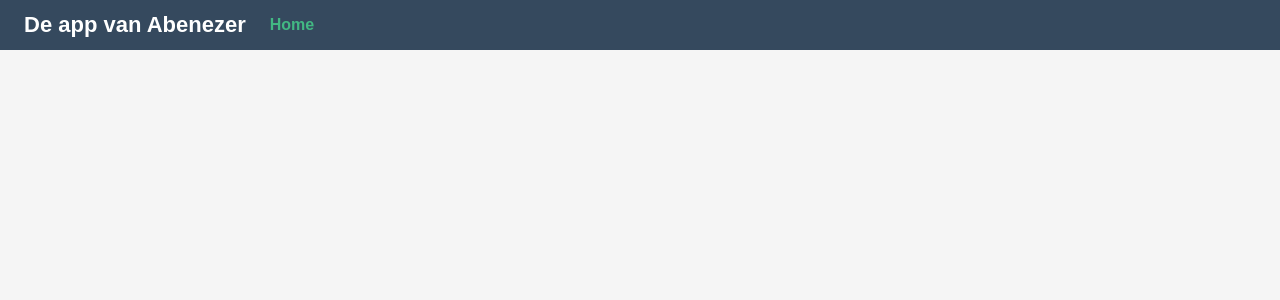
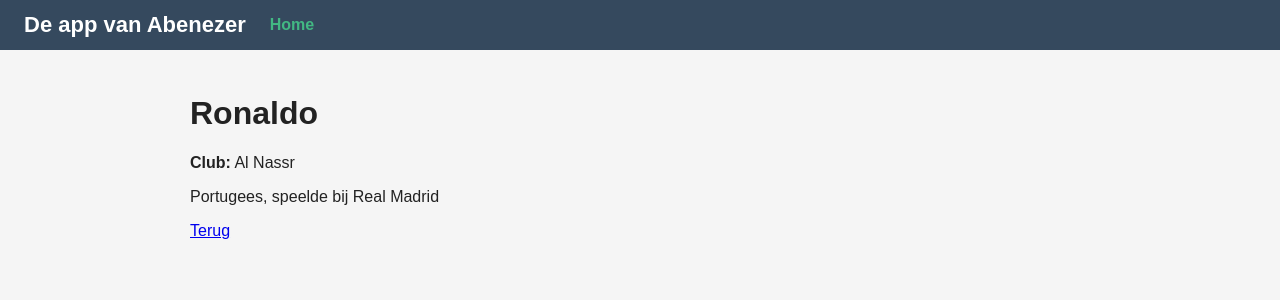
Before and after one commit to abenezerabrahamiftar/VUE-14-DAY, a Vue app: page /item/1 in a window 1280 px wide. Shown: the top 300 px of the page. Built offline with nearby package versions, Linux system fonts and the light colour scheme.

Commit message:
detailpagina met router

```diff
--- a/src/components/ItemKaart.vue
+++ b/src/components/ItemKaart.vue
@@ -29,6 +29,7 @@ const emit = defineEmits(['verwijder'])
     <p>{{ club }}</p>
     <p v-if="toonBeschrijving">{{ beschrijving }}</p>
     <button @click="emit('verwijder', id)">Verwijder</button>
+    <RouterLink :to="{ name: 'detail', params: { id } }">Bekijk</RouterLink>
   </div>
 </template>
 
--- a/src/views/DetailView.vue
+++ b/src/views/DetailView.vue
@@ -11,11 +11,23 @@
   6. Haal in src/router/index.js het commentaar weg bij de detail-route
 -->
 <script setup>
-// Typ hier je code
+import { useRoute } from 'vue-router'
+import { items } from '../data.js'
+
+const route = useRoute()
+const item = items.value.find((i) => i.id === Number(route.params.id))
 </script>
 
 <template>
-  <div>
-    <!-- Typ hier je detailpagina -->
+  <div v-if="item">
+    <h1>{{ item.naam }}</h1>
+    <p><strong>Club:</strong> {{ item.club }}</p>
+    <p>{{ item.beschrijving }}</p>
+    <RouterLink to="/">Terug</RouterLink>
+  </div>
+
+  <div v-else>
+    <p>Deze voetballer bestaat niet.</p>
+    <RouterLink to="/">Terug</RouterLink>
   </div>
 </template>
```
Also changed, not shown: src/router/index.js (+2 -8 lines).
